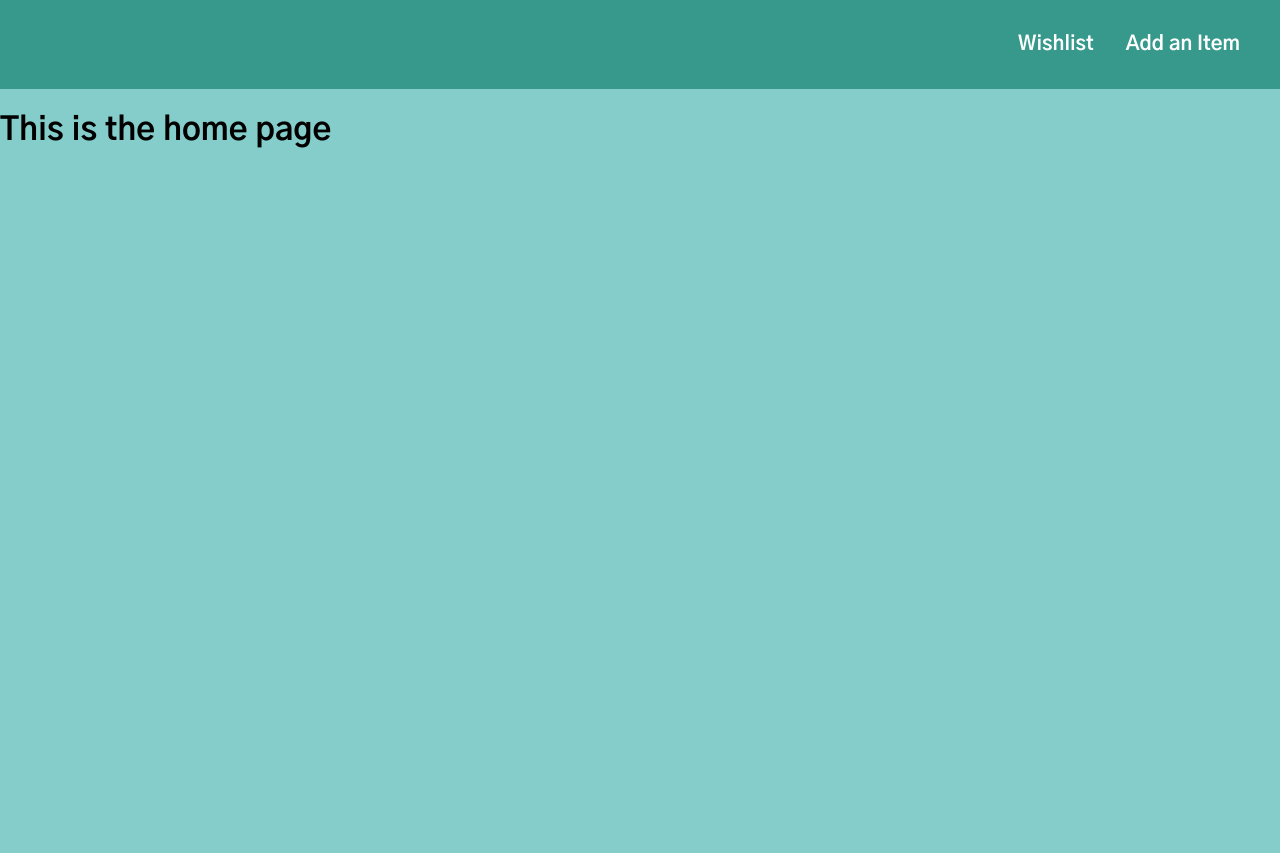
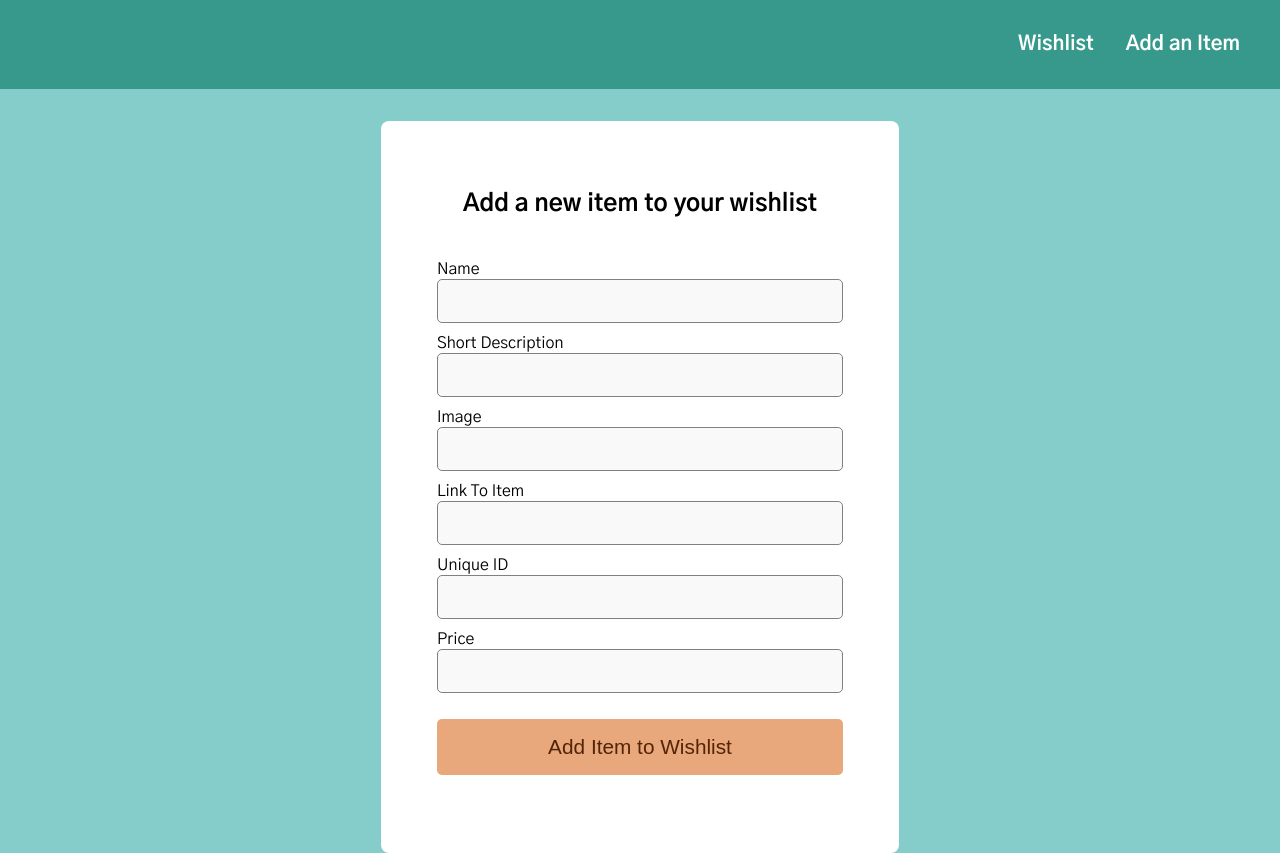
Before and after one commit to BronwenM/react-wishlist, a React (Create React App) app: page /wishlist-items/add in a window 1280 px wide. Before the commit the page ends 800 px from the top, so only its background shows below. Built offline with nearby package versions, Linux system fonts and the light colour scheme; no server answers.

Commit message:
added functionality for adding item to db

```diff
--- a/src/App.js
+++ b/src/App.js
@@ -3,6 +3,7 @@ import {BrowserRouter as Router, Routes, Route} from 'react-router-dom';
 import {Navbar} from "../src/components/Navbar";
 import { HomePage } from './components/Pages/HomePage';
 import { ItemDetails } from './components/Pages/ItemDetailPage';
+import { AddItemPage } from './components/Pages/AddItemPage';
 
 //components
 
@@ -14,7 +15,7 @@ function App() {
         <Route exact path="/" element={<HomePage/>}></Route>
         <Route path="/login" element={<h1>This is the home page</h1>}></Route>
         <Route path="/wishlist-items/:id" element={<ItemDetails/>}></Route>
-        <Route path="/wishlist-items/add" element={<h1>This is the home page</h1>}></Route>
+        <Route path="/wishlist-items/add" element={<AddItemPage/>}></Route>
       </Routes>
     </Router>
   );
--- a/src/components/Item/styles.css
+++ b/src/components/Item/styles.css
@@ -6,8 +6,9 @@
     flex-direction: column;
     margin: 1rem;
     box-shadow: #28575682 2px 4px 6px 0px;
-    border-radius: 3px;
+    border-radius: 1rem;
     justify-content: space-between;
+    padding: 1rem 1rem 0rem 1rem;
 }
 
 .wishlist-item img {
--- a/src/components/Pages/AddItemPage/index.jsx
+++ b/src/components/Pages/AddItemPage/index.jsx
@@ -0,0 +1,84 @@
+import "./styles.css";
+import { useForm } from "react-hook-form";
+import { useNavigate } from "react-router-dom";
+
+export const AddItemPage = () => {
+  const { register, handleSubmit } = useForm();
+  const navigate = useNavigate();
+
+  const addItem = async (formVals) => {
+    const formattedData = {
+      fields: {
+        price: {
+          stringValue: formVals.price,
+        },
+        isOwned: {
+          booleanValue: false,
+        },
+        name: {
+          stringValue: formVals.name,
+        },
+        id: {
+          stringValue: formVals.id,
+        },
+        link: {
+          stringValue: formVals.link,
+        },
+        shortDesc: {
+          stringValue: formVals.shortDesc,
+        },
+        image: {
+          stringValue: formVals.image,
+        },
+      },
+    };
+
+    try {
+      const res = await fetch(
+        "https://firestore.googleapis.com/v1/projects/react-wishlist-7f868/databases/(default)/documents/wishlist",
+        {
+          headers: {
+            "Content-Type": "application/json",
+          },
+          method: "POST",
+          body: JSON.stringify(formattedData),
+        }
+      );
+      navigate("/");
+    } catch (error) {
+      console.log(
+        "There was an error adding your item to the database" + error
+      );
+    }
+  };
+
+  return (
+    <div className="add-item-page">
+      <form className="new-item-form" onSubmit={handleSubmit(addItem)}>
+        <h2>Add a new item to your wishlist</h2>
+        <br />
+
+        <label htmlFor="name">Name</label>
+        <input {...register("name")} name="name" required type="text" />
+
+        <label htmlFor="shortDesc">Short Description</label>
+        <input {...register("shortDesc")} name="shortDesc" required />
+
+        <label htmlFor="image">Image</label>
+        <input {...register("image")} name="image" required />
+
+        <label htmlFor="link">Link To Item</label>
+        <input {...register("link")} name="link" required />
+
+        <label htmlFor="id">Unique ID</label>
+        <input {...register("id")} name="id" requried />
+
+        <label htmlFor="price">Price</label>
+        <input {...register("price")} name="price" requried />
+
+        <input type="submit" value="Add Item to Wishlist" />
+        <br />
+      </form>
+    </div>
+  );
+};
--- a/src/components/Pages/AddItemPage/styles.css
+++ b/src/components/Pages/AddItemPage/styles.css
@@ -0,0 +1,38 @@
+.add-item-page {
+    display: flex;
+    justify-content: center;
+}
+
+.add-item-page h2 {
+    text-align: center;
+}
+
+.new-item-form {
+    display: flex;
+    flex-direction: column;
+    background-color: #fff;
+    margin-top: 2rem;
+    padding: 3rem 3.5rem;
+    border-radius: 0.5rem;
+}
+
+.new-item-form input {
+    min-height: 40px;
+    width: 400px;
+    margin-bottom: 10px;
+    font-size: 1.3rem;
+    border-radius: 5px;
+    border: 1px solid grey;
+    background-color: #f9f9f9;
+}
+
+.new-item-form [type=submit] {
+    cursor: pointer;
+    width: 100%;
+    margin-top: 1rem;
+    padding: 1rem 0;
+    height: auto;
+    background-color: #E8A87C;
+    border: none;
+    color: #532405;
+}
--- a/src/components/Pages/HomePage/index.jsx
+++ b/src/components/Pages/HomePage/index.jsx
@@ -1,7 +1,6 @@
 import { Item } from '../../Item';
 import './styles.css';
 import { useContext, useEffect, useState } from 'react';
-import { useHistory } from 'react-router';
 import WishlistContext from '../../../context/wishlistContext';
 
 export const HomePage = () => {
--- a/src/components/Pages/HomePage/styles.css
+++ b/src/components/Pages/HomePage/styles.css
@@ -0,0 +1,9 @@
+.items-list {
+    display: flex;
+    flex-direction: row;
+}
+
+.wishlist-items {
+    text-align: center;
+    margin: 2rem 0;
+}
```
